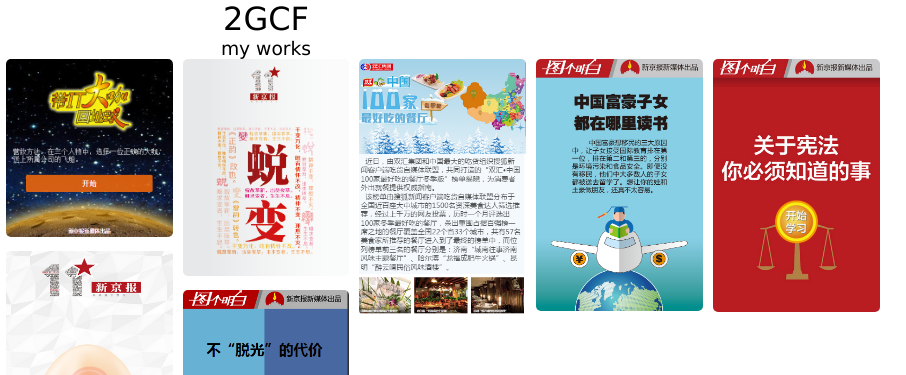
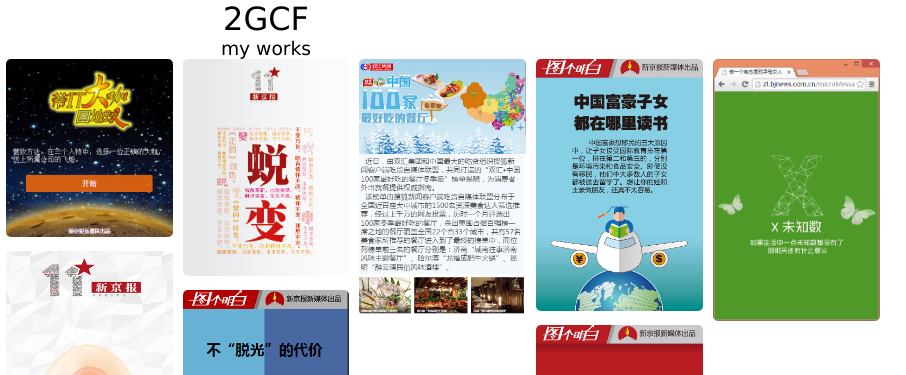
Before and after one commit to 2gcf/2gcf.github.io, a plain HTML site: page author/index.html in a window 1280 px wide. Shown: the top 375 px of the page, 374-1280 px from the left. Drawn offline with Linux system fonts and the light colour scheme.

Commit message:
。。。

```diff
--- a/author/index.html
+++ b/author/index.html
@@ -215,6 +215,9 @@
     <div class="block">
         <a href="http://zt.bjnews.com.cn/microMessager/web/xianfa" target="_blank"><img src="works/2014-12-04.png"></a>
     </div>
+    <div class="block">
+        <a href="http://zt.bjnews.com.cn/microMessager/web/a2z" target="_blank"><img src="works/2014-12-10.png"></a>
+    </div>
 </div>
 
 
```
Also changed, not shown: author/works/2014-12-10.png (added).
